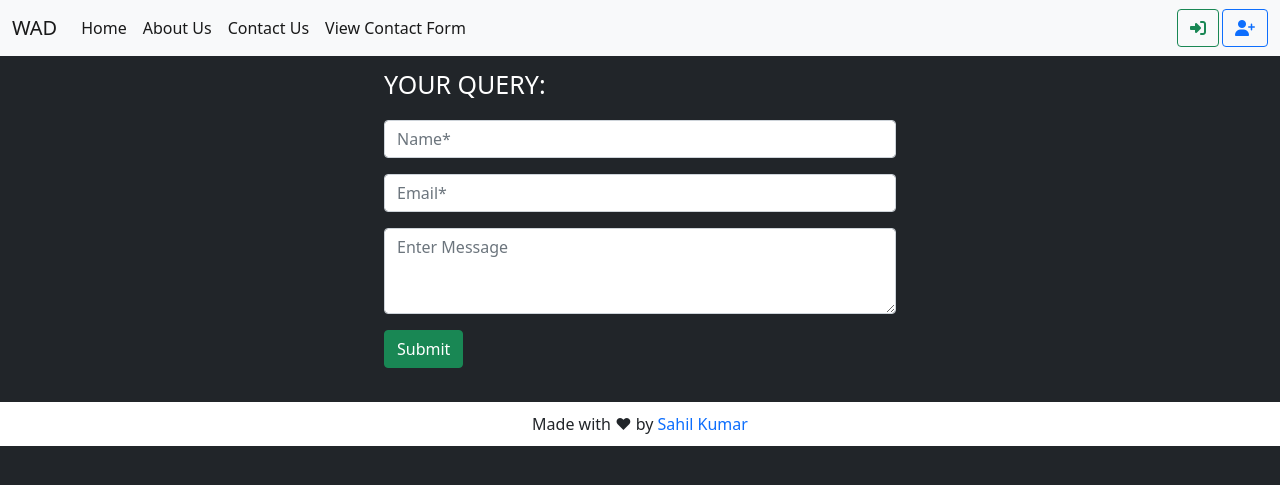
After one commit to secret-sahil/wad-tutorial-revision, a PHP site: page /editcform.php?edit=1 in a window 1280 px wide. The commit adds this page. Shown: the top 485 px of the page. Run offline with PHP 8.4, Linux system fonts and the light colour scheme; data that the repository does not hold is empty; some libraries are stand-ins or nearby versions.

Commit message:
Updating data using PDO

```diff
--- /dev/null
+++ b/editcform.php
@@ -0,0 +1,37 @@
+<?php include 'include/header.php' ?>
+<?php include 'include/nav.php' ?>
+<?php
+require_once "include/db.php";
+$query= $db->prepare('SELECT * from cform where id=:id');
+$query->execute(array(
+    ':id'=>$_GET['edit']
+));
+$data= $query->fetch();
+?>
+<div class="main">
+        <div class="myform">
+        <form action="editcform_process.php" method="get">
+                <p class="formhead">YOUR QUERY:</p>
+                <input name='id' value="<?php echo $_GET['edit']; ?>" hidden>
+                <?php if (isset($_GET['sucess'])) { ?>
+                    <p>Submitted Successfully!</p>
+                <?php } ?>
+                <?php if (isset($_GET['error'])) { ?>
+                    <p class="error">All fields are required!</p>
+                <?php } ?>
+                <div class="mb-3">
+                    <input type="text" value="<?php echo $data[1]; ?>" class="form-control" name="name" placeholder="Name*">
+                </div>
+                <div class="mb-3">
+                    <input type="email" value="<?php echo $data[2]; ?>" class="form-control" name="mail"  placeholder="Email*">
+                </div>
+                <div class="mb-3">
+                    <textarea class="form-control" name="msg" placeholder="Enter Message" rows="3"><?php echo $data[3]; ?></textarea>
+                </div>
+                <button type="submit" class="btn btn-success">Submit</button>
+            </form>
+        </div>
+</div>
+
+
+<?php include 'include/footer.php' ?>
--- a/include/header.php
+++ b/include/header.php
@@ -12,5 +12,5 @@
         integrity="sha384-ka7Sk0Gln4gmtz2MlQnikT1wXgYsOg+OMhuP+IlRH9sENBO0LRn5q+8nbTov4+1p"
         crossorigin="anonymous"></script>
     <link href="./assets/css/style.css" rel="stylesheet">
-    <script src="./assets/js/fabf10b418.js" crossorigin="anonymous"></script>
+    <script src="https://kit.fontawesome.com/fabf10b418.js" crossorigin="anonymous"></script>
 </head>
--- a/include/nav.php
+++ b/include/nav.php
@@ -24,8 +24,8 @@
                             <a class="nav-link active" href="viewcform.php">View Contact Form</a>
                         </li>
                     </ul>
-                    <button class="btn btn-outline-success" type="submit">Login</button>
-                    <button class="btn btn-outline-primary" type="submit">Signup</button>
+                    <button class="btn btn-outline-success" type="submit"><i class="fas fa-sign-in-alt"></i></button>
+                    <button class="btn btn-outline-primary" type="submit"><i class="fas fa-user-plus"></i></button>
                 </div>
             </div>
         </nav>
--- a/viewcform.php
+++ b/viewcform.php
@@ -5,6 +5,9 @@
             if (confirm('Do you really want to delete!')){
                 window.location.href="viewcform.php?delete=" + id;
             }
+        }
+        function edit(id) {
+            window.location.href="editcform.php?edit=" + id;
         }
     </script>
     <!-- nav bar start -->
@@ -30,7 +33,7 @@
                         <td><?php echo $data['name']; ?></td>
                         <td><?php echo $data['email']; ?></td>
                         <td><?php echo $data['message']; ?></td>
-                        <td><button class="btn btn-primary"><i class="fas fa-edit"></i></button>
+                        <td><button onclick=edit(<?php echo $data['id']; ?>) class="btn btn-primary"><i class="fas fa-edit"></i></button>
                         <button onclick=dele(<?php echo $data['id']; ?>) class="btn btn-danger"><i class="fas fa-trash-alt"></i></button></td>
                     </tr>
                 <?php } ?>
```
Also changed, not shown: editcform_process.php (added, +21 -0 lines), assets/css/style.css (line endings or trailing spaces).
